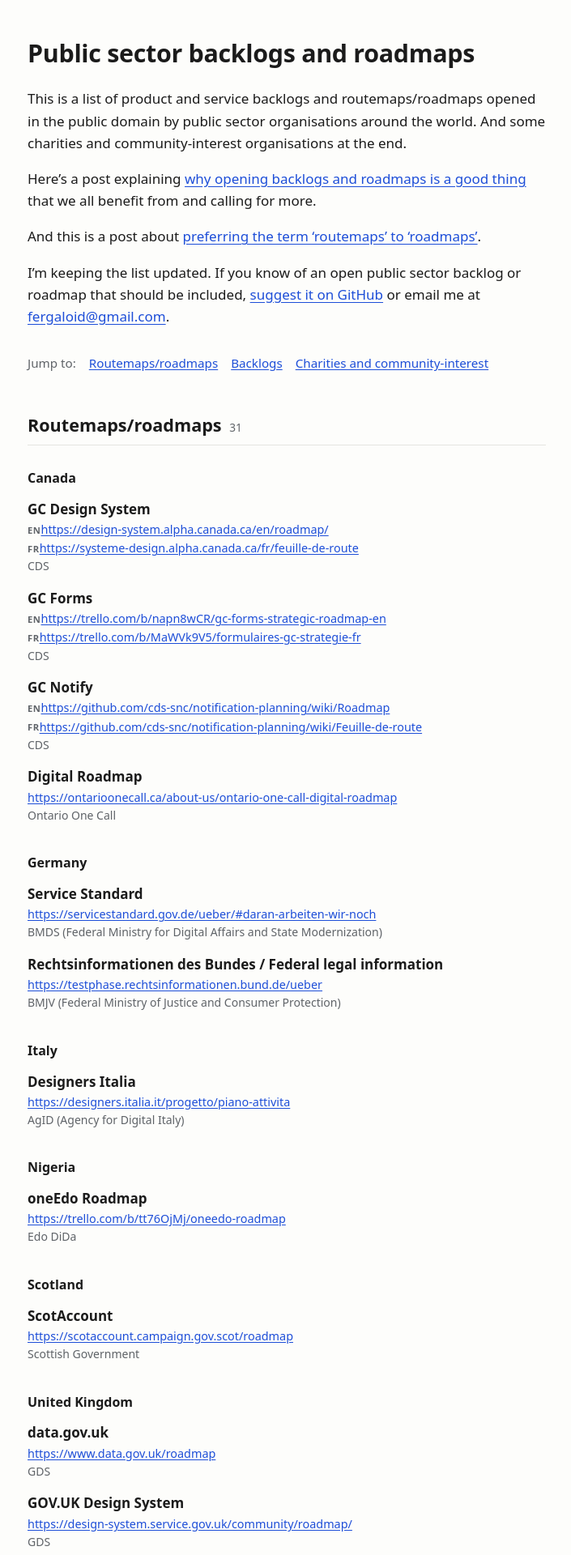
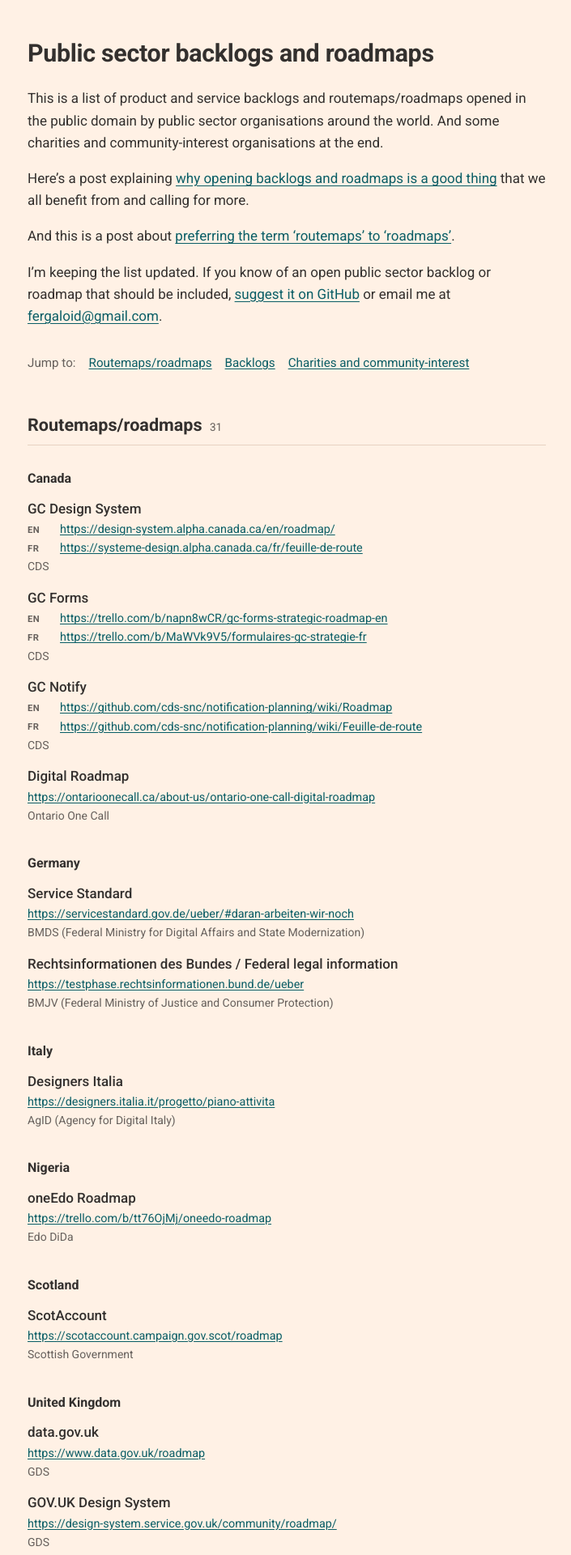
Before and after one commit to fergaloid/publicbackroads, a Jekyll site: the page built from index.md, in a window 1280 px wide. Shown: the top 1920 px of the page at 81% size, without its empty margins (286-991 px from the left). Built offline with Jekyll 4.4.1, drawn with Linux system fonts in a browser that asks for light colours.

Commit message:
Update style.css

```diff
--- a/assets/style.css
+++ b/assets/style.css
@@ -1,31 +1,19 @@
 /* Colours. Change these to restyle the whole site. */
 :root {
-  --text: #1b1b1b;
-  --muted: #5f6368;
-  --background: #fdfdfb;
-  --link: #1d4ed8;
-  --line: #e5e5e0;
+  --text: #33302E;
+  --muted: #66605C;
+  --background: #FFF1E5;
+  --link: #0A5E66;
+  --line: #E6D2C1;
 }
 @media (prefers-color-scheme: dark) {
   :root {
-    --text: #ececea;
-    --muted: #a2a5a8;
-    --background: #161616;
-    --link: #8ab4f8;
-    --line: #2e2e2e;
+    --text: #F2E9E1;
+    --muted: #B3A9A0;
+    --background: #1F1B18;
+    --link: #7FD1D8;
+    --line: #3A332E;
   }
-}
-li .bilingual {
-  display: grid;
-  grid-template-columns: 2rem 1fr;
-  column-gap: 0.5rem;
-}
-li .lang {
-  font-size: 0.7rem;
-  font-weight: 600;
-  letter-spacing: 0.05em;
-  color: var(--muted);
-  padding-top: 0.2rem;
 }
 
 * { box-sizing: border-box; }
@@ -34,7 +22,7 @@ body {
   margin: 0;
   background: var(--background);
   color: var(--text);
-  font: 17px/1.6 system-ui, -apple-system, "Segoe UI", Roboto, sans-serif;
+  font: 17px/1.6 Roboto, system-ui, sans-serif;
 }
 
 main {
@@ -70,7 +58,6 @@ h3 {
   font-size: 1rem;
   margin: 1.75rem 0 0.25rem;
 }
-.flag { margin-right: 0.15rem; }
 
 ul { list-style: none; padding: 0; margin: 0; }
 li { padding: 0.45rem 0; }
@@ -81,14 +68,6 @@ li .org {
 }
 li .org a { color: inherit; text-decoration: none; }
 li .org a:hover { text-decoration: underline; }
-li .alt {
-  font-size: 0.8rem;
-  margin-left: 0.35rem;
-  padding: 0 0.4rem;
-  border: 1px solid var(--line);
-  border-radius: 999px;
-  text-decoration: none;
-}
 
 .contents {
   display: flex;
@@ -108,10 +87,22 @@ footer {
 }
 li .service {
   display: block;
-  font-weight: 600;
+  font-weight: 500;
 }
 li .url {
   display: block;
   font-size: 0.9rem;
   overflow-wrap: anywhere;
 }
+li .bilingual {
+  display: grid;
+  grid-template-columns: 2rem 1fr;
+  column-gap: 0.5rem;
+}
+li .lang {
+  font-size: 0.7rem;
+  font-weight: 700;
+  letter-spacing: 0.05em;
+  color: var(--muted);
+  padding-top: 0.2rem;
+}
```
